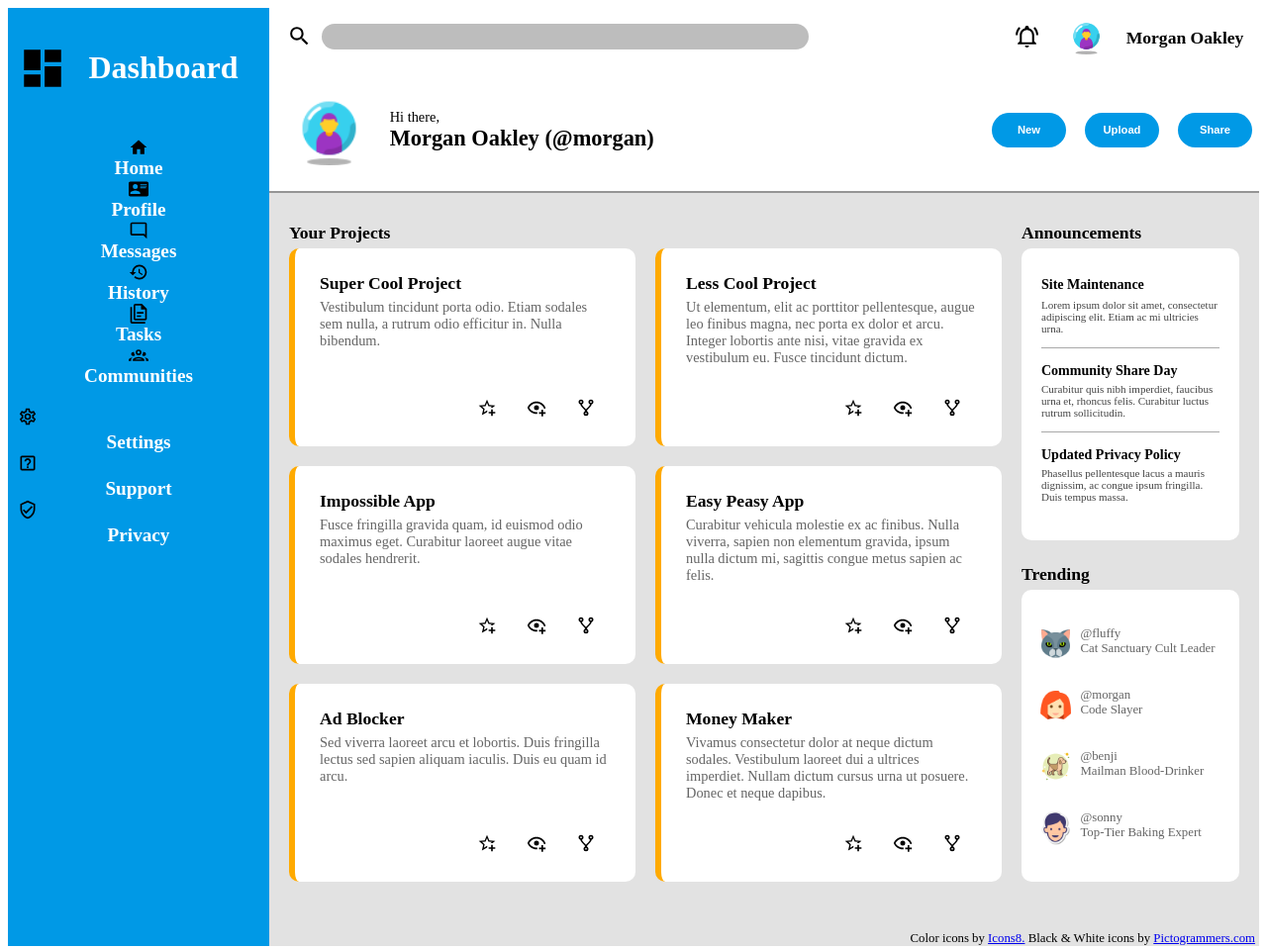
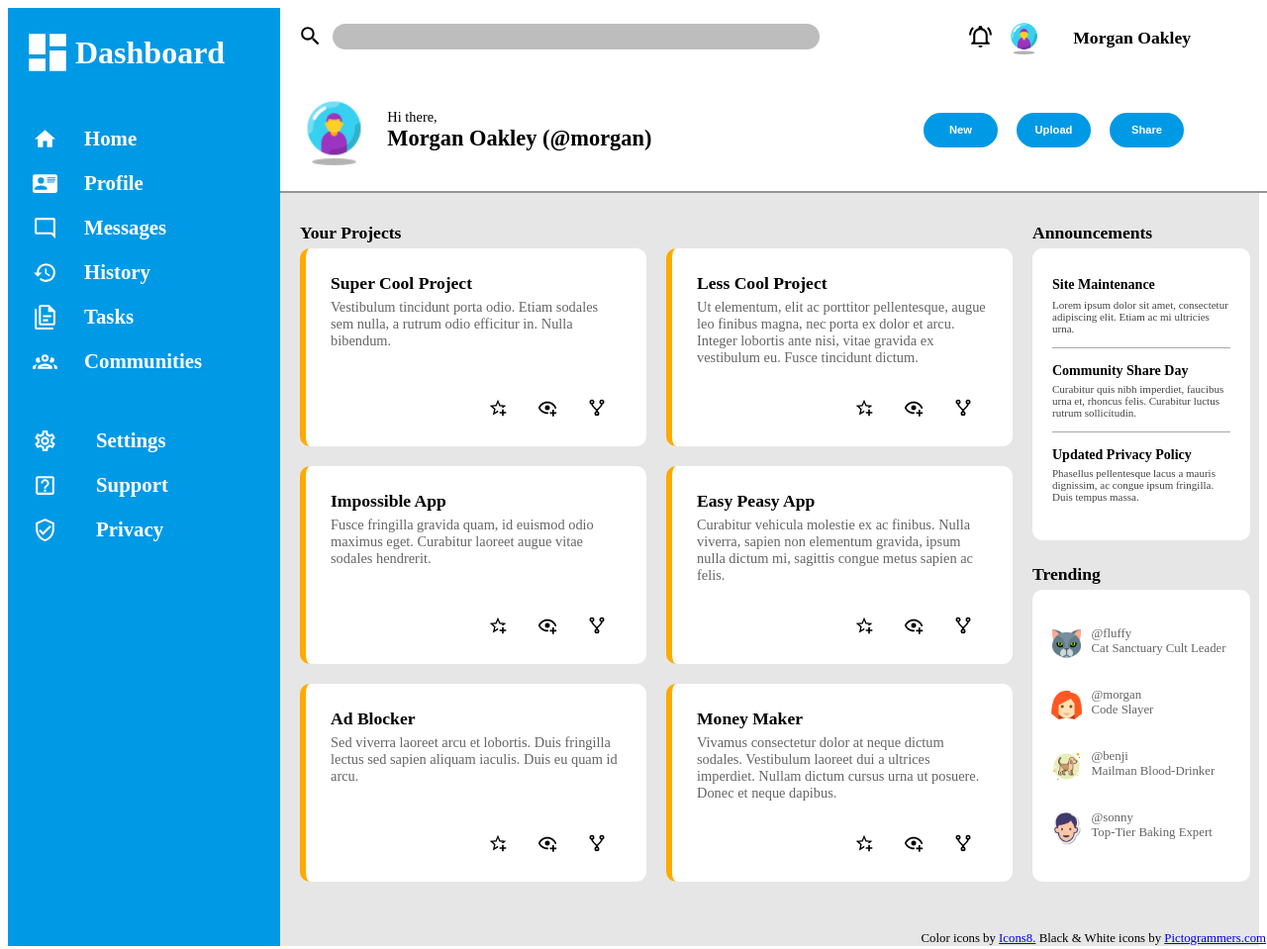
Before and after one commit to HereticJ/top-project-admin-dashboard, a website: page index.html in a window 1280 px wide. Shown: the whole page at 99% size. Drawn offline with Linux system fonts and the light colour scheme.

Commit message:
Style/format sidebar icons.

```diff
--- a/index.html
+++ b/index.html
@@ -19,26 +19,35 @@
             </div>
 
                 <div class="dash-nav">
-                    <img src="home.svg" width="20" height="20" alt="home icon">
+                    <img src="home.svg" width="25" height="25"
+                    alt="home icon" class="icon">
                         <a href="home"><p>Home</p></a>
-                    <img src="card-account-details.svg" width="20" height="20" alt="profile icon">
+                    <img src="card-account-details.svg" width="25" height="25"
+                    alt="profile icon" class="icon">
                         <a href="profile"><p>Profile</p></a>
-                    <img src="message-reply-outline.svg" width="20" height="20" alt="message icon">
+                    <img src="message-reply-outline.svg" width="25" height="25"
+                    alt="message icon" class="icon">
                         <a href="messages"><p>Messages</p></a>
-                    <img src="history.svg" width="20" height="20" alt="history icon">
+                    <img src="history.svg" width="25" height="25"
+                    alt="history icon" class="icon">
                         <a href="history"><p>History</p></a>
-                    <img src="file-document-multiple-outline.svg" width="20" height="20" alt="tasks icon">
+                    <img src="file-document-multiple-outline.svg" width="25" height="25"
+                    alt="tasks icon" class="icon">
                         <a href="tasks"><p>Tasks</p></a>
-                    <img src="account-group-outline.svg" width="20" height="20" alt="communities icon">
+                    <img src="account-group-outline.svg" width="25" height="25"
+                    alt="communities icon" class="icon">
                         <a href="communities"><p>Communities</p></a>
                 </div>
 
                 <div class="dash-settings">
-                    <img src="cog-outline.svg" width="20" height="20" alt="settings icon">
+                    <img src="cog-outline.svg" width="25" height="25"
+                    alt="settings icon" class="icon">
                         <a href="settings"><p>Settings</p></a>
-                    <img src="help-box-outline.svg" width="20" height="20" alt="support icon">
+                    <img src="help-box-outline.svg" width="25" height="25"
+                    alt="support icon" class="icon">
                         <a href="support"><p>Support</p></a>
-                    <img src="shield-check-outline.svg" width="20" height="20" alt="privacy icon">
+                    <img src="shield-check-outline.svg" width="25" height="25"
+                    alt="privacy icon" class="icon">
                         <a href="privacy"><p>Privacy</p></a>
                 </div>
             </div>
--- a/style.css
+++ b/style.css
@@ -1,8 +1,8 @@
 .container {
     display: grid;
-    grid-template-columns: minmax(100px, 275px) 1000px;
+    grid-template-columns: minmax(100px, 275px) minmax(700px 1000px);
     grid-template-rows: 100%;
-    background-color: rgb(226, 226, 226);
+    background-color: rgb(230, 230, 230);
     z-index: 0;
 }
 
@@ -10,6 +10,7 @@
     display: grid;
     grid-column: 1 / 2;
     grid-row: 1 / 2;
+    grid-template-columns: 275px;
 }
 
 .sidebar {
@@ -25,61 +26,86 @@
     font-weight: bold;
     grid-row: 1 / 2;
     grid-template-columns: 1fr 4fr;
-    padding: 10px;
-    justify-self: center;
+    padding-top: 15px;
+    padding-left: 15px;
+    justify-self: start;
     align-self: center;
     color: white;
 }
 
 .dash-icon {
-    place-self: center;
+    padding-top: 5px;
+    justify-self: start;
+    align-self: start;
 }
 
 .dash-logo {
-    place-self: center;
+    margin: 0;
+    padding-top: 5px;
+    padding-Left: 3px;
+    justify-self: start;
+    align-self: center;
 }
 
 .dash-nav {
     display: grid;
     font-size: 1.2rem;
+    font-weight: bold;
     grid-row: 2 / 3;
-    grid-template-rows: repeat(6, (200px 30px));
-    grid-template-columns: repeat(2, (1fr 3fr));
-    padding: 10px;
+    grid-template-rows: repeat(6, 30px);
+    grid-template-columns: 30px 200px;
+    gap: 15px;
+    padding-top: 50px;
+    padding-left: 22px;
 }
 
 .dash-settings {
+    display: grid;
     font-size: 1.2rem;
     font-weight: bold;
     grid-row: 3 / 4;
-    padding: 10px;
+    grid-template-rows: repeat(3, 30px);
+    grid-template-columns: 30px 200px;
+    gap: 15px;
+    padding-top: 50px;
+    padding-left: 22px;
 }
 
 .dash-nav > a {
-    height: auto;
     text-decoration: none;
+    font-size: 1.3rem;
     font-weight: bold;
     color: white;
-    align-items: center;
-    justify-items: center;
+    justify-self: start;
+    padding-left: 10px;
+}
+
+.dash-settings > a {
+    text-decoration: none;
+    font-size: 1.3rem;
+    font-weight: bold;
+    color: white;
+    justify-self: start;
+    padding-left: 22px;
 }
 
 .dash-nav > img {
-    justify-items: start;
-
-}
-
-.dash-settings > a {
-    margin: 0;
-    height: auto;
-    text-decoration: none;
-    color: white;
+    fill: white;
 }
 
 a > p {
     margin: 0;
     place-self: center;
 }
+
+.icon {
+    filter: invert(100%);
+}
+
+.dash-icon {
+    filter: invert(100%);
+}
+
 
 /**********************************************/
 
@@ -97,7 +123,7 @@ a > p {
     grid-row: 1 / 2;
     background-color: white;
     border-bottom: 2px solid #959595;
-    grid-template-columns: 3fr 70px 50px 150px;
+    grid-template-columns: 650px 70px 50px 150px;
     grid-template-rows: minmax(60px, 1fr) minmax(85px, 2fr);
 }
 
@@ -135,13 +161,15 @@ form > input#fsearch {
 .bell {
     grid-column: 2 / 3;
     grid-row: 1 / 2;
-    place-self: center;
+    align-self: center;
+    justify-self: end;
 }
 
 .profile {
     grid-column: 3 / 4;
     grid-row: 1 / 2;
-    place-self: center;
+    align-self: center;
+    justify-self: end;
 }
 
 .profile-name {
@@ -149,7 +177,8 @@ form > input#fsearch {
     font-weight: 700;
     grid-column: 4 / 5;
     grid-row: 1 / 2;
-    place-self: center;
+    align-self: center;
+    justify-self: end;
 }
 
 .main-greeting {
@@ -186,7 +215,7 @@ p.profile-greeting {
     grid-column: 2 / 5;
     grid-template-columns: 1fr 1fr 1fr;
     grid-template-rows: 1fr;
-    align-content: center;
+    align-content: space-evenly;
 }
 
 .new-button {
```
